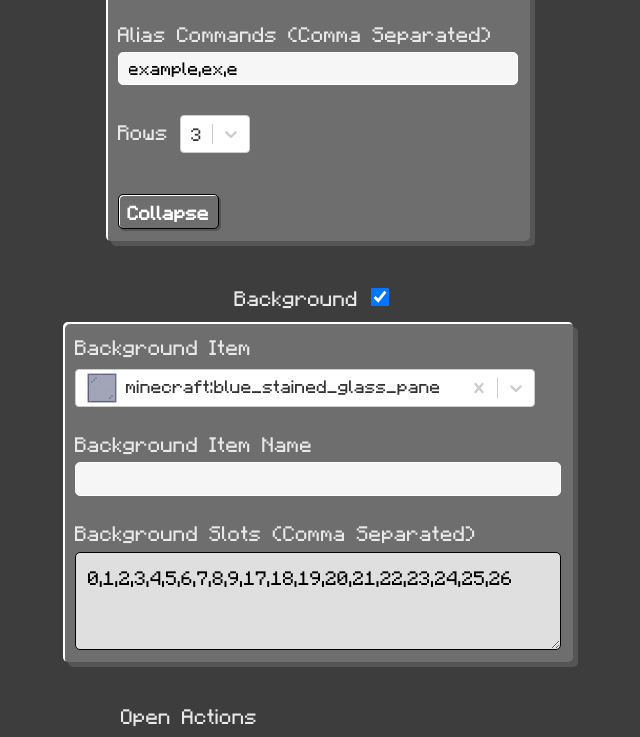
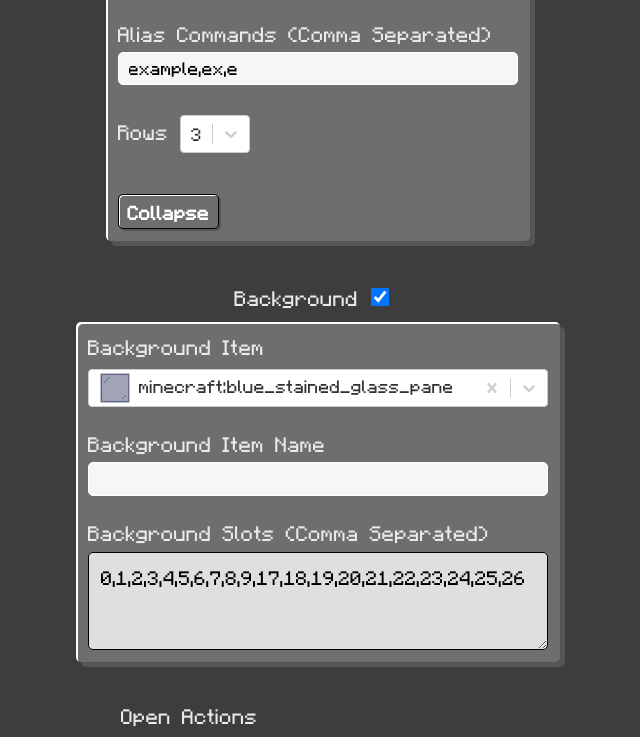
Before and after one commit to navneetset/skies-gui-editor, a Gatsby site: page / in a window 1280 px wide. Shown: the part 695-1432 px from the top of the page, without its empty margins (322-962 px from the left). Built offline with nearby package versions, Linux system fonts and the light colour scheme; Gatsby itself is replaced by a stand-in of ours.

Commit message:
Even out text area

```diff
--- a/src/components/background-items.tsx
+++ b/src/components/background-items.tsx
@@ -75,7 +75,6 @@
 
   textarea {
     padding: 0.5rem;
-    width: 460px;
     margin-top: 0.3rem;
     font-size: 0.65rem;
     font-family: Minecraftia;
```
